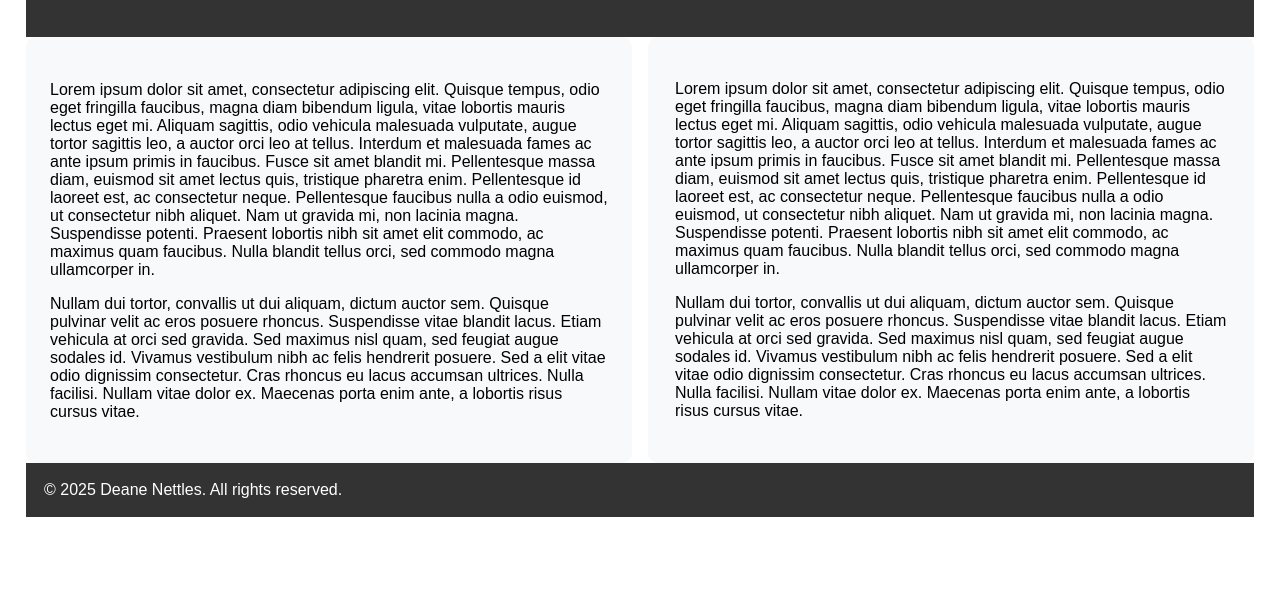
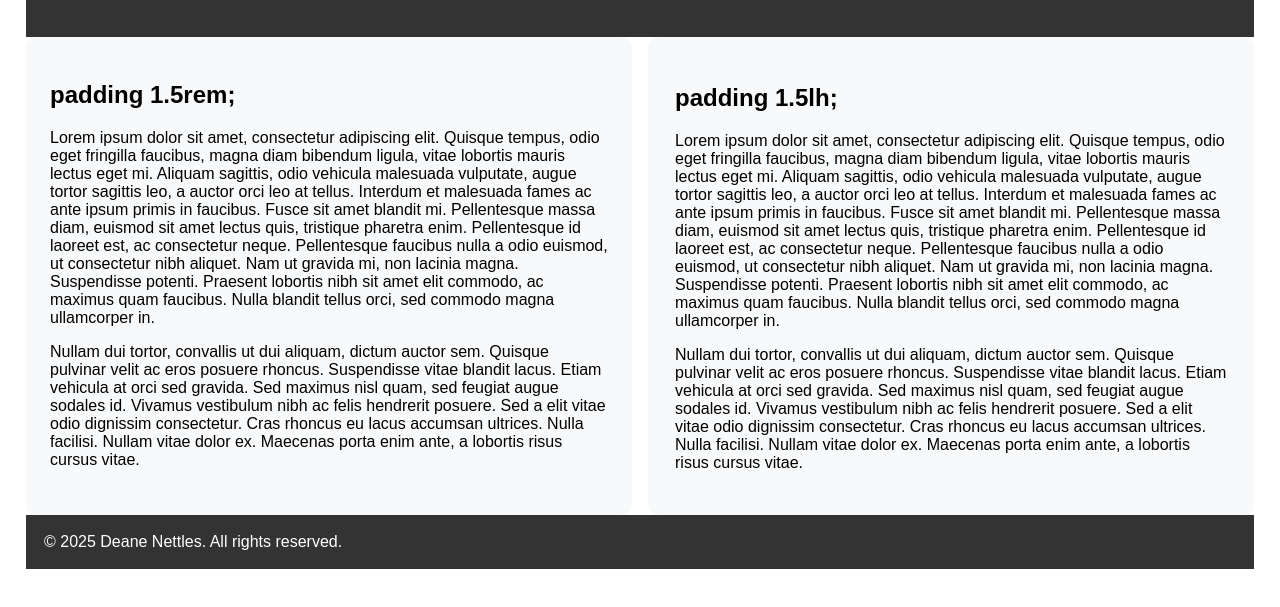
Before and after one commit to deanenettles/MtOlympusNews, a plain HTML site: page lineheight.html in a window 1280 px wide. Shown: the part 105-712 px from the top of the page. Drawn offline with Linux system fonts and the light colour scheme.

Commit message:
headers for line height

```diff
--- a/lineheight.html
+++ b/lineheight.html
@@ -36,12 +36,13 @@
     </header>
     <section>
         <article>
-            <h2></h2>
+            <h2>padding 1.5rem;</h2>
             <p>Lorem ipsum dolor sit amet, consectetur adipiscing elit. Quisque tempus, odio eget fringilla faucibus, magna diam bibendum ligula, vitae lobortis mauris lectus eget mi. Aliquam sagittis, odio vehicula malesuada vulputate, augue tortor sagittis leo, a auctor orci leo at tellus. Interdum et malesuada fames ac ante ipsum primis in faucibus. Fusce sit amet blandit mi. Pellentesque massa diam, euismod sit amet lectus quis, tristique pharetra enim. Pellentesque id laoreet est, ac consectetur neque. Pellentesque faucibus nulla a odio euismod, ut consectetur nibh aliquet. Nam ut gravida mi, non lacinia magna. Suspendisse potenti. Praesent lobortis nibh sit amet elit commodo, ac maximus quam faucibus. Nulla blandit tellus orci, sed commodo magna ullamcorper in.</p>
 
             <p>Nullam dui tortor, convallis ut dui aliquam, dictum auctor sem. Quisque pulvinar velit ac eros posuere rhoncus. Suspendisse vitae blandit lacus. Etiam vehicula at orci sed gravida. Sed maximus nisl quam, sed feugiat augue sodales id. Vivamus vestibulum nibh ac felis hendrerit posuere. Sed a elit vitae odio dignissim consectetur. Cras rhoncus eu lacus accumsan ultrices. Nulla facilisi. Nullam vitae dolor ex. Maecenas porta enim ante, a lobortis risus cursus vitae.</p>
         </article>
         <article class="test">
+            <h2>padding 1.5lh;</h2>
             <p>Lorem ipsum dolor sit amet, consectetur adipiscing elit. Quisque tempus, odio eget fringilla faucibus, magna diam bibendum ligula, vitae lobortis mauris lectus eget mi. Aliquam sagittis, odio vehicula malesuada vulputate, augue tortor sagittis leo, a auctor orci leo at tellus. Interdum et malesuada fames ac ante ipsum primis in faucibus. Fusce sit amet blandit mi. Pellentesque massa diam, euismod sit amet lectus quis, tristique pharetra enim. Pellentesque id laoreet est, ac consectetur neque. Pellentesque faucibus nulla a odio euismod, ut consectetur nibh aliquet. Nam ut gravida mi, non lacinia magna. Suspendisse potenti. Praesent lobortis nibh sit amet elit commodo, ac maximus quam faucibus. Nulla blandit tellus orci, sed commodo magna ullamcorper in.</p>
 
             <p>Nullam dui tortor, convallis ut dui aliquam, dictum auctor sem. Quisque pulvinar velit ac eros posuere rhoncus. Suspendisse vitae blandit lacus. Etiam vehicula at orci sed gravida. Sed maximus nisl quam, sed feugiat augue sodales id. Vivamus vestibulum nibh ac felis hendrerit posuere. Sed a elit vitae odio dignissim consectetur. Cras rhoncus eu lacus accumsan ultrices. Nulla facilisi. Nullam vitae dolor ex. Maecenas porta enim ante, a lobortis risus cursus vitae.</p>
```
